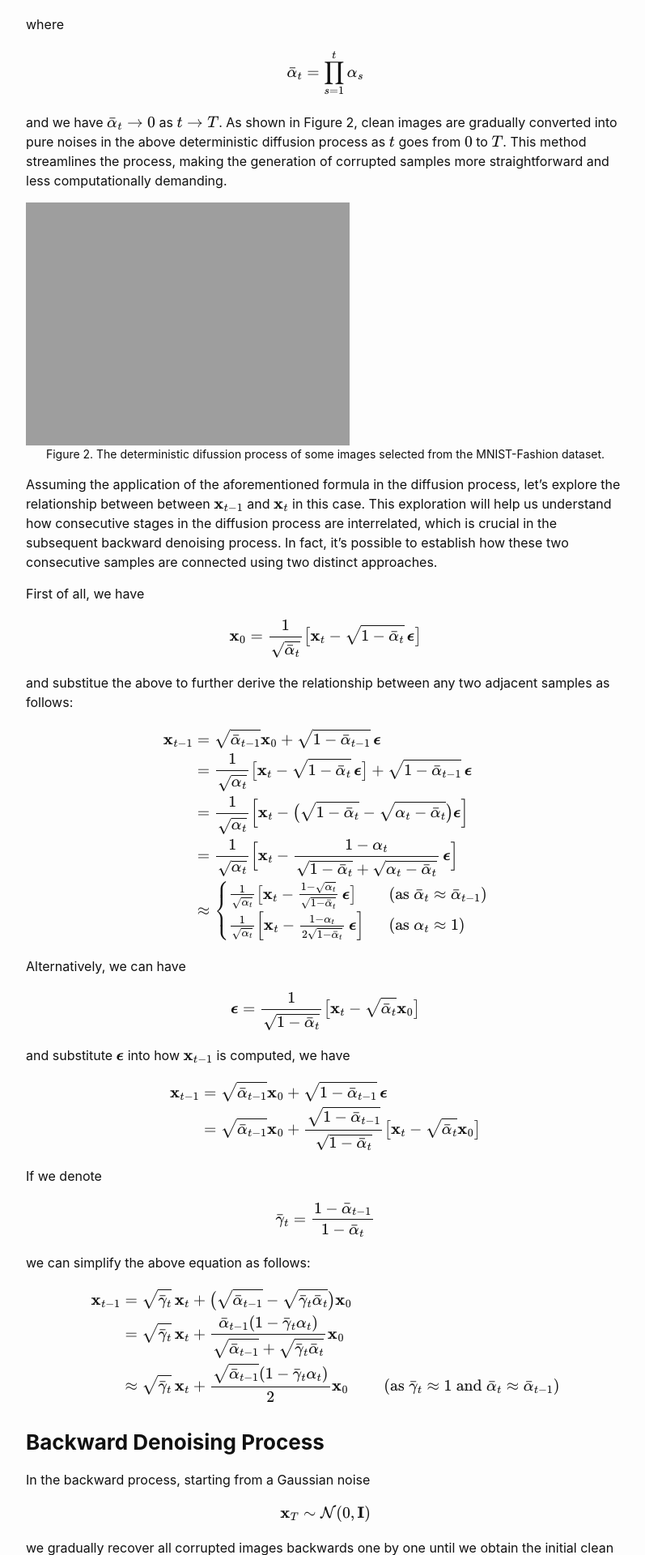
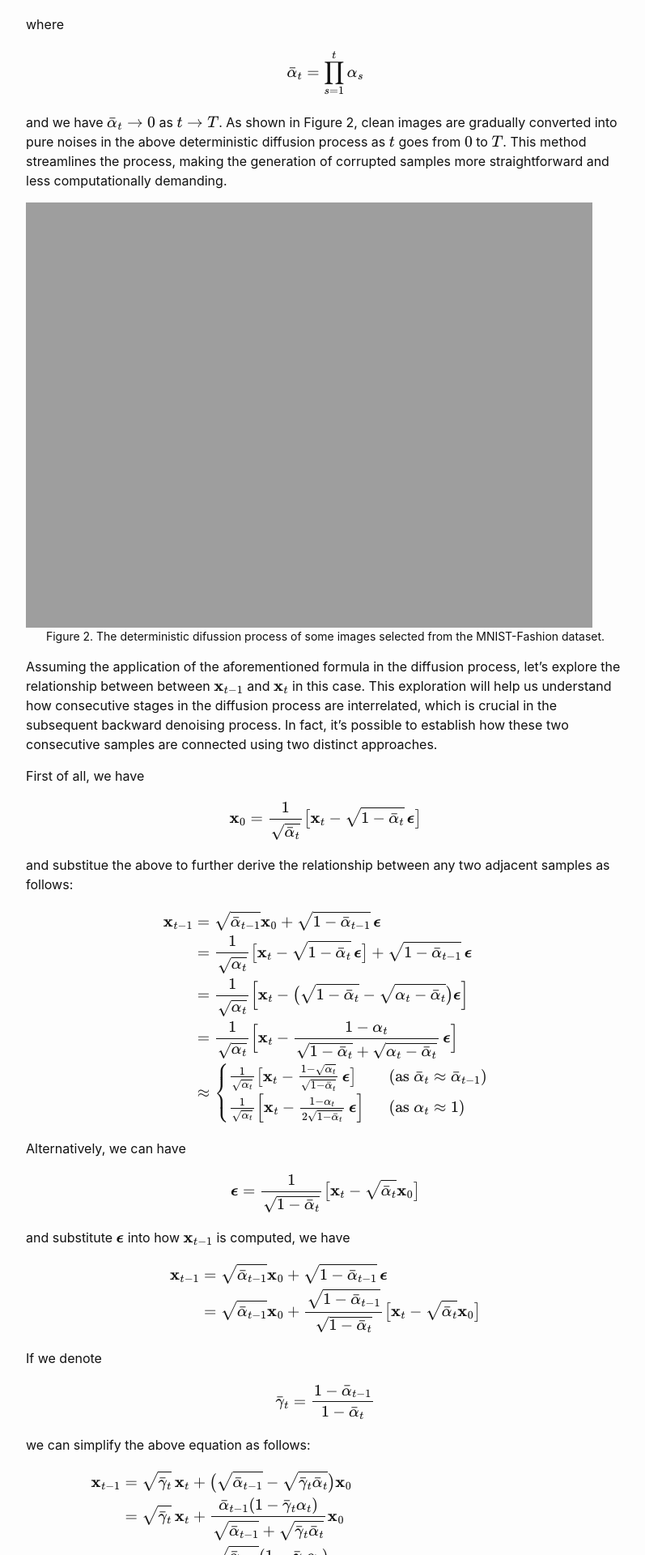
Before and after one commit to iNCML/incml.github.io, a Jekyll site: the page built from _posts/2023-12-20-Deterministic-Diffusion-Models.md, in a window 1280 px wide. Shown: the part 1629-3549 px from the top of the page at 81% size, without its empty margins (238-1035 px from the left). Built offline with Jekyll 4.4.1, drawn with Linux system fonts in a browser that asks for light colours; formulas are drawn with MathJax 3.

```diff
--- a/_posts/2023-12-20-Deterministic-Diffusion-Models.md
+++ b/_posts/2023-12-20-Deterministic-Diffusion-Models.md
@@ -43,7 +43,7 @@ As shown in Figure 2, clean images are gradually converted into pure noises in t
 This method streamlines the process, making the generation of corrupted samples more straightforward and less computationally demanding.
 
 <figure align="center">
-  <img src="{{site.url}}/figures/deterministic-diffusion-process.png" width="400" alt>
+  <img src="{{site.url}}/figures/deterministic-diffusion-process.png" width="700" alt>
   <figcaption> Figure 2. The deterministic difussion process of some images selected from the MNIST-Fashion dataset.
   </figcaption>
 </figure>
@@ -176,7 +176,7 @@ $$
 In Figure 3, we have shown some sampling results from the MNIST-Fashion dataset via building neural networks to estimate clean images through the above sampling algorithm.
 
 <figure align="center">
-  <img src="{{site.url}}/figures/deterministic_denoising_via_cleanimage.png" width="400" alt>
+  <img src="{{site.url}}/figures/deterministic_denoising_via_cleanimage.png" width="700" alt>
   <figcaption> Figure 3. Some sampling results are shown from the MNIST-Fashion dataset via building neural networks to estimate clean images. Every two lines represent one sampling example: the first line displays denoising samples at each timestep while the second line shows the estimated clean image at each timestep.
   </figcaption>
 </figure>
@@ -230,7 +230,7 @@ $$
 In Figure 4, we have shown some sampling results from the MNIST-Fashion dataset via building neural networks to estimate noises through the above sampling algorithm.
 
 <figure align="center">
-  <img src="{{site.url}}/figures/deterministic_denoising_via_noise.png" width="400" alt>
+  <img src="{{site.url}}/figures/deterministic_denoising_via_noise.png" width="700" alt>
   <figcaption> Figure 4. Some sampling results are shown from the MNIST-Fashion dataset via building neural networks to estimate noises. Every two lines represent one sampling example: the first line displays denoising samples at each timestep while the second line shows the estimated clean image at each timestep.
   </figcaption>
 </figure>
```
